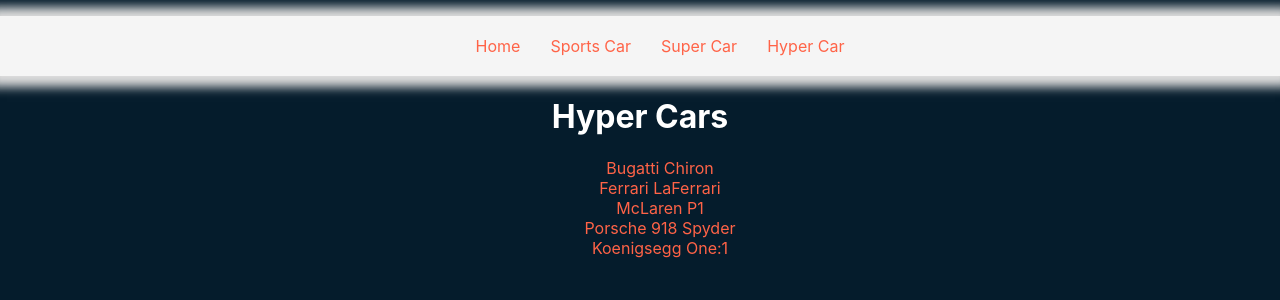
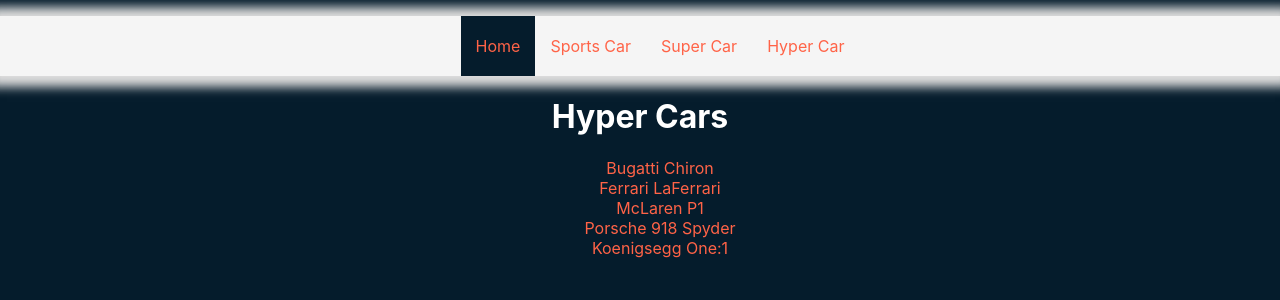
Before and after one commit to harriswill22/Cars-R-Us-React-Project, a React (Create React App) app: page /hypercar in a window 1280 px wide. In both pictures the pointer is over the item "Home". Shown: the top 300 px of the page. Built offline with nearby package versions, Linux system fonts and the light colour scheme; no server answers.

Commit message:
adds hover

```diff
--- a/src/App.css
+++ b/src/App.css
@@ -28,6 +28,9 @@
 .Nav a{
     color: tomato;
     text-decoration:none;
+}
+.Nav li:hover{
+    background-color: rgb(5, 28, 44);
 }
 
 .Nav li {
@@ -69,6 +72,9 @@
     text-decoration:none;
     color: tomato;
 }
+.CarTitle a:hover{
+    color: white;
+}
 
 .SingleCarPage{
     display: flex;
```
